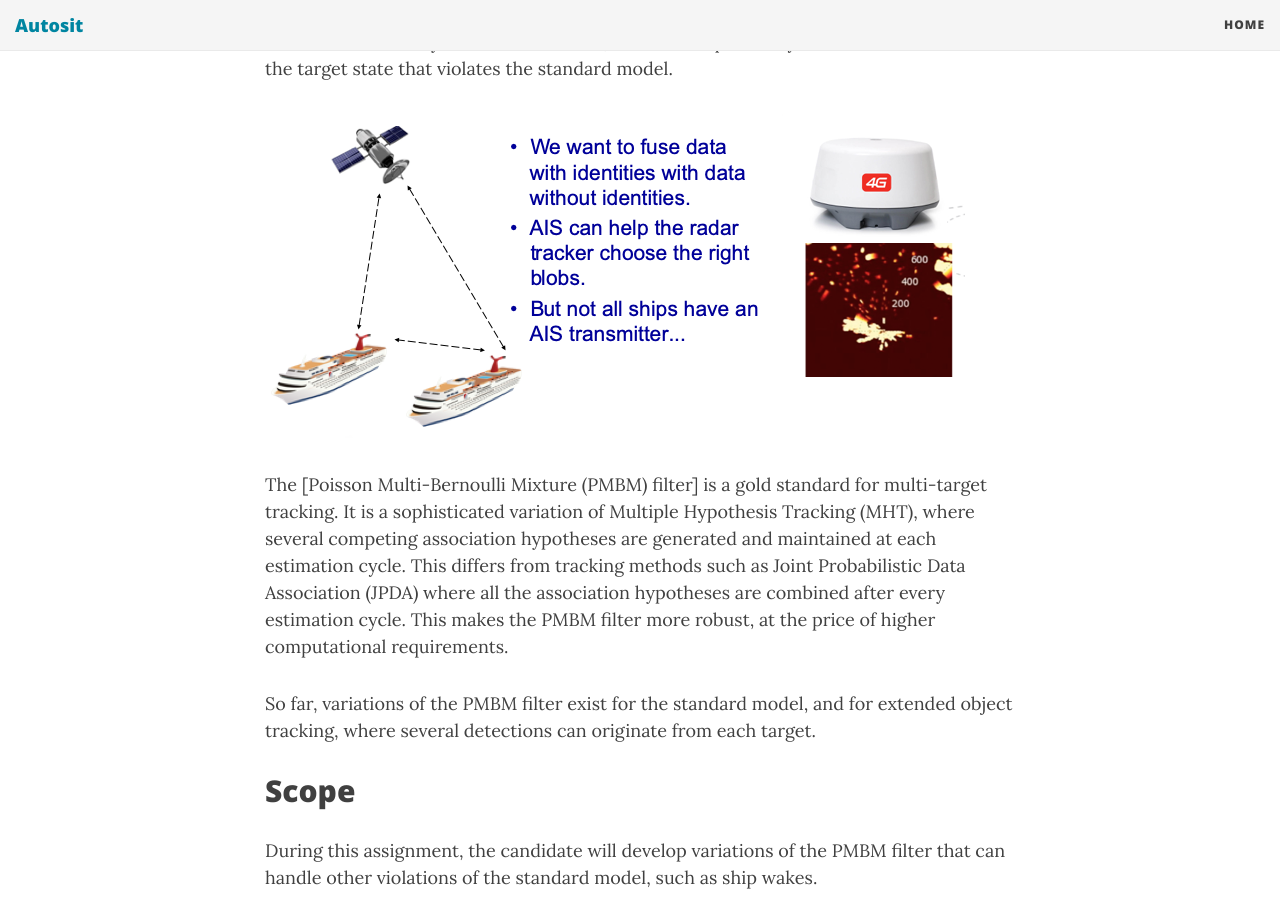
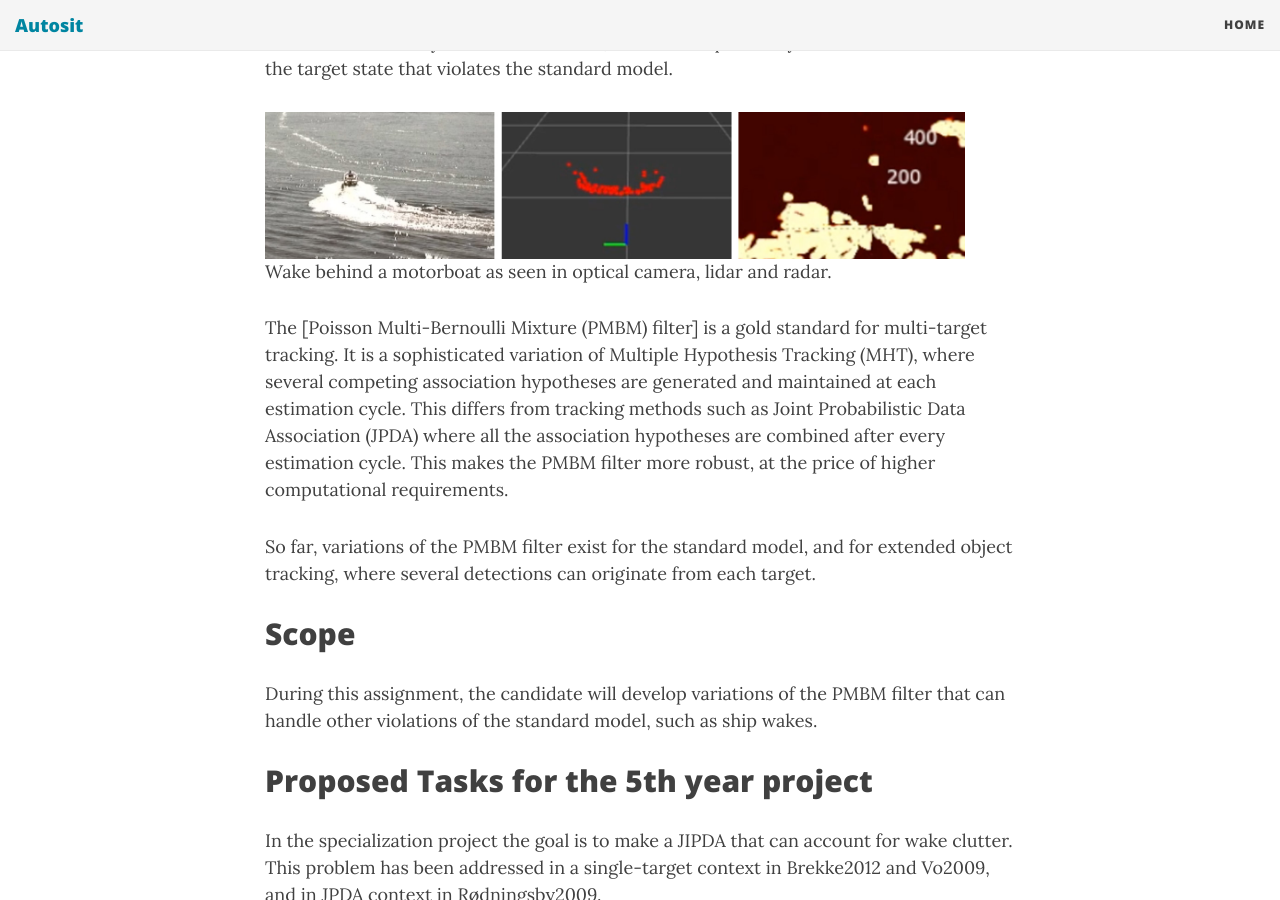
Before and after one commit to autosit/autosit.github.io, a Jekyll site: the page built from _posts/2022-03-30-pmbm_wakes_spawning.md, in a window 1280 px wide and 900 px high, scrolled down 658 px. Built offline with Jekyll 4.4.1, drawn with Linux system fonts in a browser that asks for light colours; nearby versions of some CDN libraries.

Commit message:
included wake pictures

```diff
--- a/_posts/2022-03-30-pmbm_wakes_spawning.md
+++ b/_posts/2022-03-30-pmbm_wakes_spawning.md
@@ -9,8 +9,8 @@ Methods for multi-target tracking in maritime and military applications are typi
 
 There are, however, many real-world applications where these assumptions fail to hold. An example is ship wakes in maritime tracking. Measurements from the wake are of limited use in estimating the state of the boat, and are therefore discarded as clutter. But since the wake always is behind the boat, there is a dependency between the wake and the target state that violates the standard model.
 
-|<img src="{{site.url}}/assets/ais_slide.png" width="700"> |
-
+|<img src="{{site.url}}/assets/boatwakes.jpg" width="700"> |
+| Wake behind a motorboat as seen in optical camera, lidar and radar. |
 
 The [Poisson Multi-Bernoulli Mixture (PMBM) filter] is a gold standard for multi-target tracking. It is a sophisticated variation of Multiple Hypothesis Tracking (MHT), where several competing association hypotheses are generated and maintained at each estimation cycle. This differs from tracking methods such as Joint Probabilistic Data Association (JPDA) where all the association hypotheses are combined after every estimation cycle. This makes the PMBM filter more robust, at the price of higher computational requirements.
 
```
Also changed, not shown: assets/boatwakes.jpg (added).
